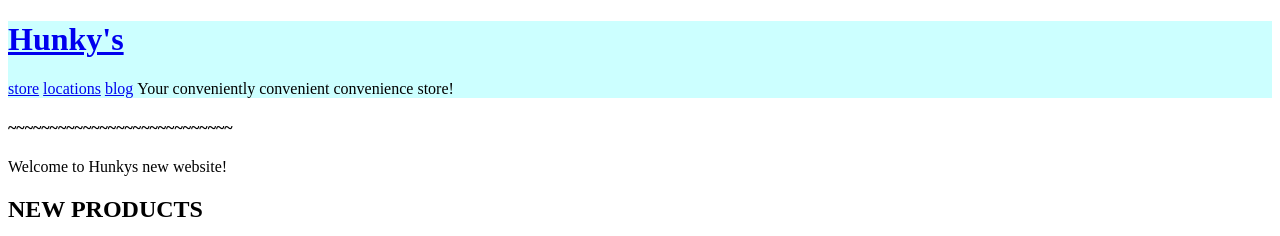
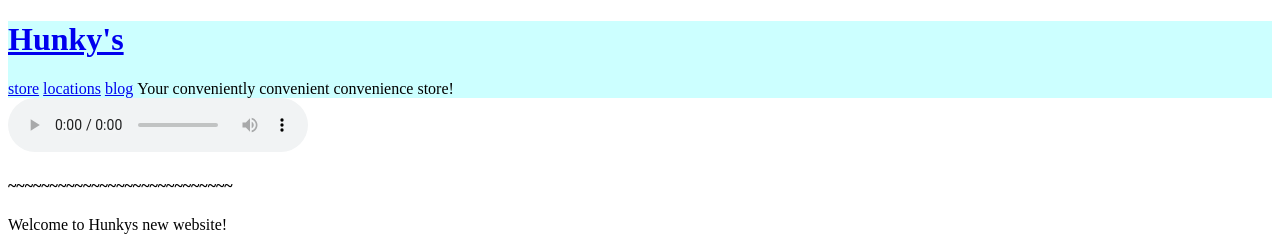
Before and after one commit to partlybakedideas/hunkys, a plain HTML site: page index.html in a window 1280 px wide. Shown: the top 236 px of the page. Drawn offline with Linux system fonts and the light colour scheme.

Commit message:
add audio clip

```diff
--- a/index.html
+++ b/index.html
@@ -34,6 +34,10 @@
       <li><a href="blog.html">blog</a></li>
       <li><a>Your conveniently convenient convenience store!</a></li>
     </ul>
+    <audio controls autoplay>
+  <source src="https://github.com/partlybakedideas/hunkys/blob/master/Asia,%20Santa,%20Hunky%E2%80%99s%20underpaid%20employee.m4a?raw=true" type="m4a">
+  Your browser does not support the audio element.
+</audio>
     <h4>~~~~~~~~~~~~~~~~~~~~~~~~~~~</h4>
     </div>
     <p>Welcome to Hunkys new website!</p>
```
